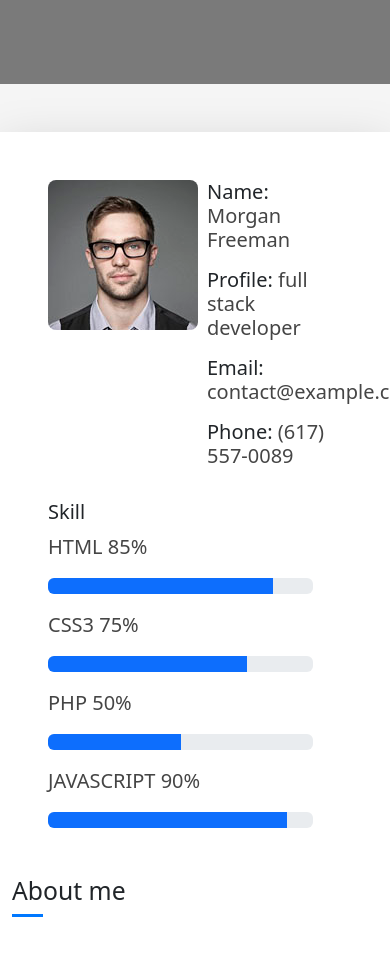
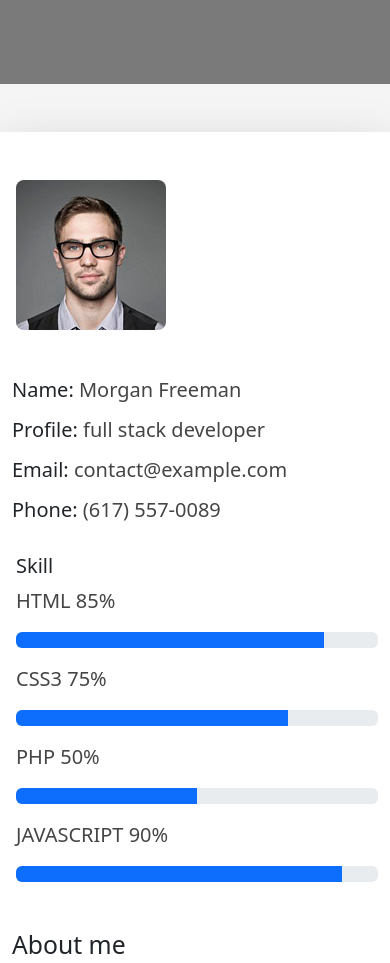
Before and after one commit to MaiiMostafa98/Devfolio, a plain HTML site: page index.html in a window 390 px wide. Shown: the part 760-1723 px from the top of the page. Drawn offline with Linux system fonts and the light colour scheme.

Commit message:
new updates

```diff
--- a/index.html
+++ b/index.html
@@ -1,5 +1,7 @@
 <html>
     <head>
+      <meta name="viewport" content="width=device-width, initial-scale=1">
+      <title>DevFolio</title>
         <link rel="stylesheet" href="./css/bootstrap.min.css">
         <link rel="stylesheet" href="./css/all.min.css">
         <link rel="stylesheet" href="./css/media-query.css">
@@ -53,18 +55,18 @@
           <section id="about" class="pt-5 pb-5">
             <div class="container shadow-lg bg-white pb-5">
               <div class="row">
-                <div class="col-sm-12 col-lg-6">
+                <div class="col-sm-12 col-md-6">
                   <div class="row">
-                    <div class="col-6 ps-5">
+                    <div class="col-sm-12 col-md-6 ps-3 ">
                        <img class="mt-5 rounded-3 " src="./images/testimonial-2.jpg" alt="aboutme">
                     </div>
-                    <div class="col-6 pe-5">
+                    <div class="col-sm-12 col-md-6  ">
                       <h5 class="mt-5"> Name: <span class="text-color font">Morgan Freeman</span></h5>
                       <h5 class="mt-3"> Profile: <span class="text-color font">full stack developer</span></h5>
                       <h5 class="mt-3"> Email: <span class="text-color font">contact@example.com</span></h5>
                       <h5 class="mt-3"> Phone: <span class="text-color font">(617) 557-0089</span></h5>
                     </div>
-                    <div class="col-10  ps-5">
+                    <div class="col-sm-6 col-md-12  ps-3">
 
                       <h5 class="mt-4 mb-2 ">Skill</h5>
                       <p class="text-color font">HTML 85%</p>
@@ -87,7 +89,7 @@
                   </div>
                 </div>
 
-                <div class="col-6  ">
+                <div class="col-sm-12 col-md-6  ">
                  <h2 class=" pt-5 ">About me</h2>
                  <div class="long-line mb-5 "></div>
                  <p class="text-color font">Curabitur non nulla sit amet nisl tempus convallis quis ac lectus. Curabitur arcu erat, accumsan id imperdiet et, porttitor at sem. Praesent sapien massa, convallis a pellentesque nec, egestas non nisi. Nulla porttitor accumsan tincidunt.
```
